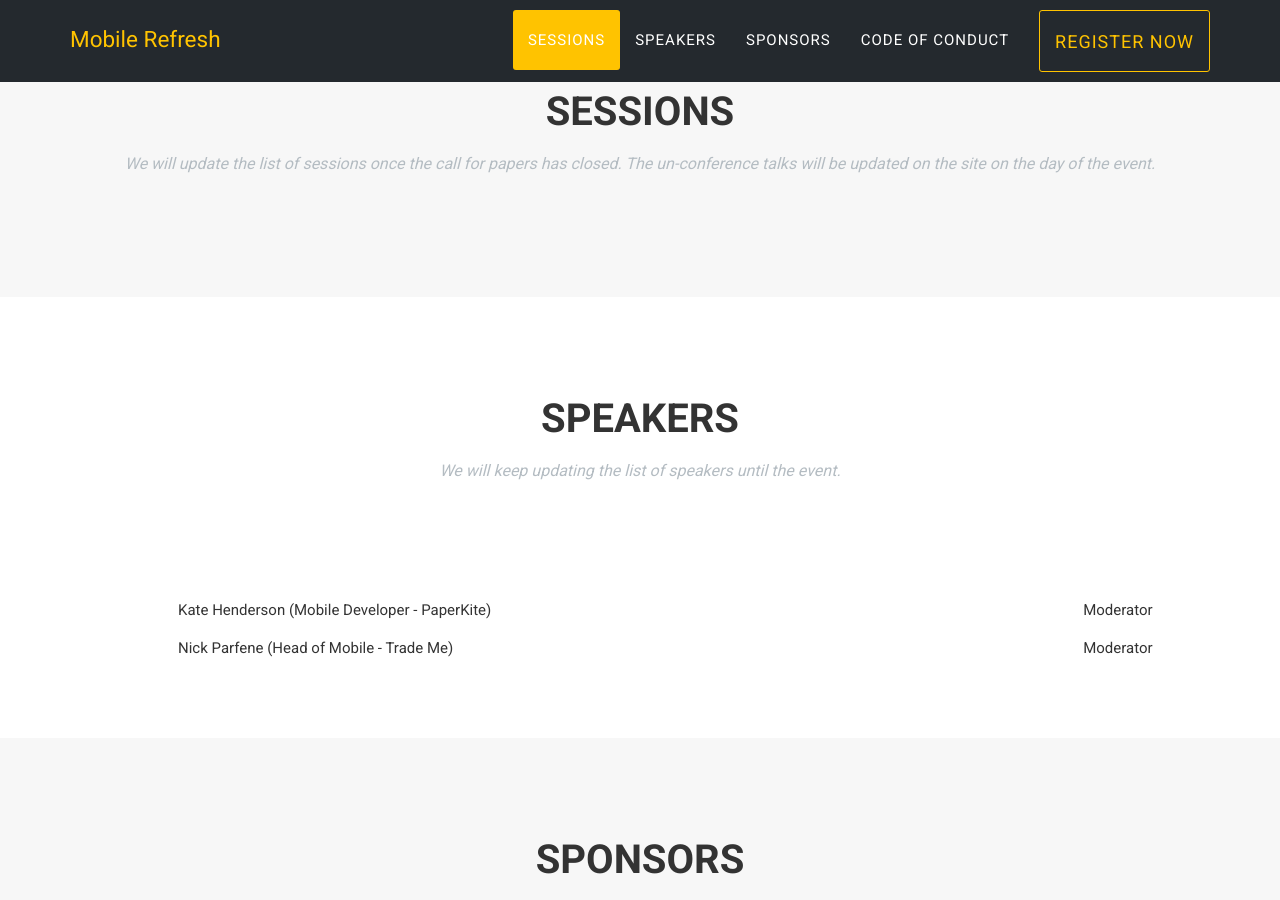
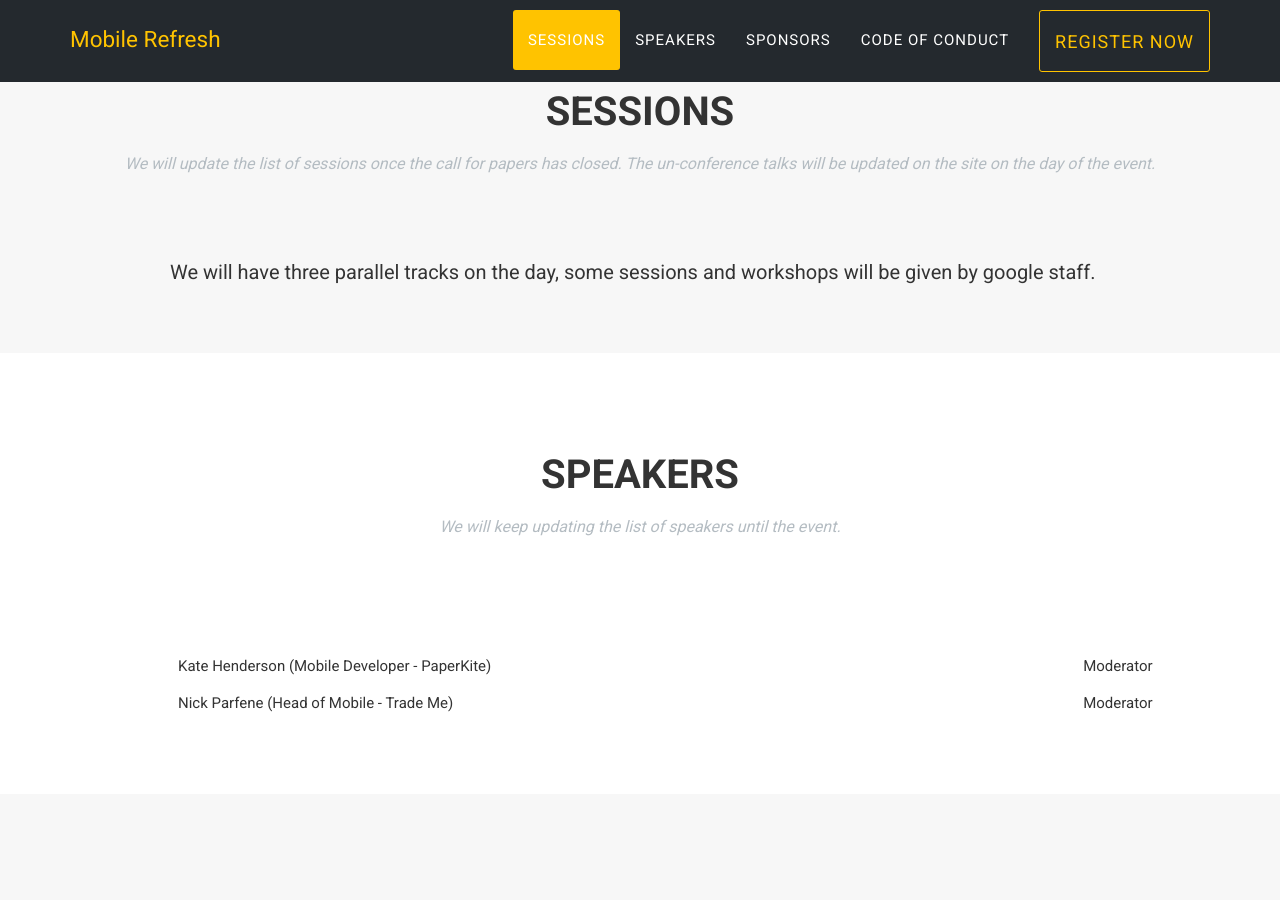
Before and after one commit to MostafaGazar/MostafaGazar.github.io, a Jekyll site: the page built from index.html, in a window 1280 px wide and 900 px high, scrolled down 1633 px. Built offline with Jekyll 4.4.1, drawn with Linux system fonts in a browser that asks for light colours; some web fonts are replaced.

Commit message:
Add sessions tease

```diff
--- a/_includes/sessions.html
+++ b/_includes/sessions.html
@@ -7,6 +7,10 @@
                     <h3 class="section-subheading text-muted">We will update the list of sessions once the call for papers has closed. The un-conference talks will be updated on the site on the day of the event.</h3>
                 </div>
             </div>
+
+            <p class="long-text">
+                We will have three parallel tracks on the day, some sessions and workshops will be given by google staff.
+            </p>
 
             <!--div class="container-fluid">
 
```
Also changed, not shown: 1 other file.
